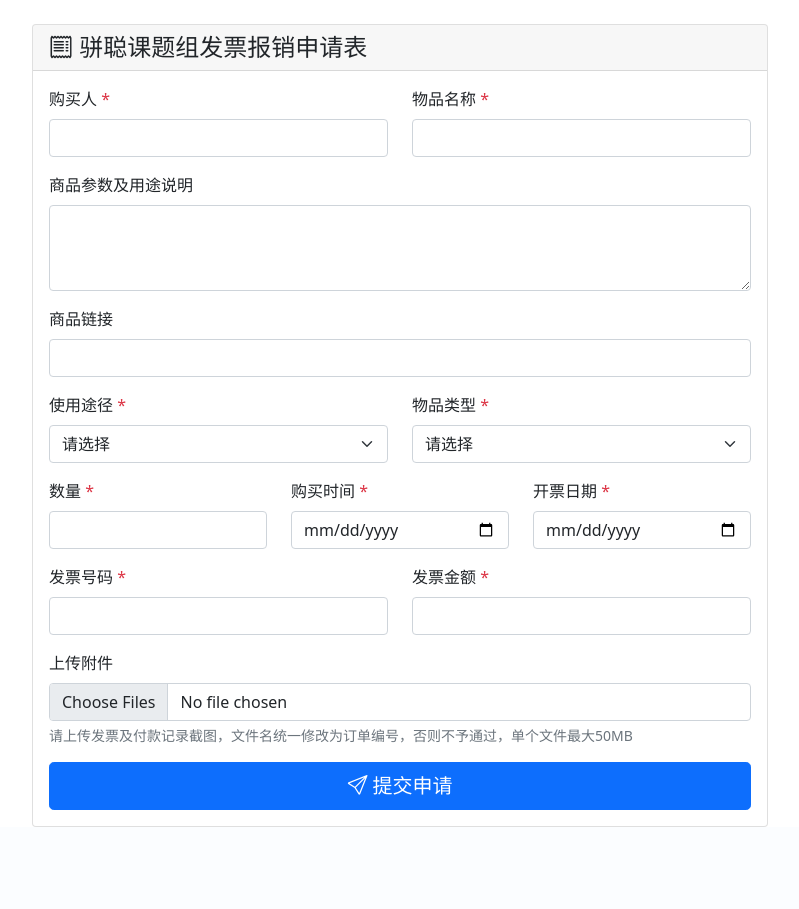
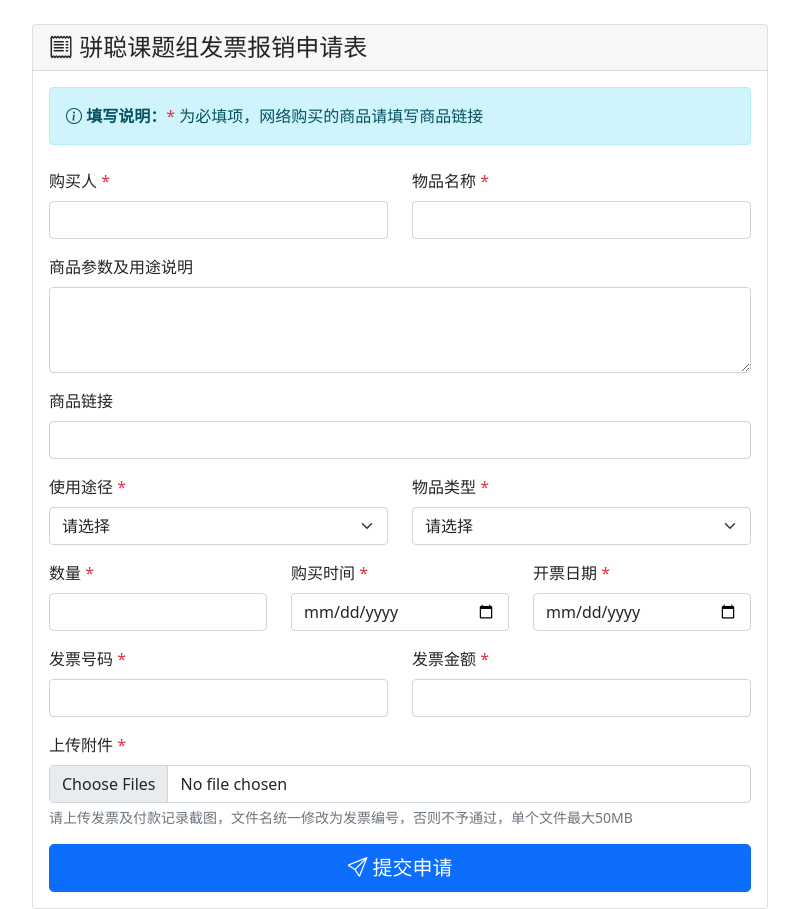
Before and after one commit to pianconglab/Invoice-Reimbursement-System, a Flask app: page / in a window 1280 px wide. Shown: the part 56-965 px from the top of the page, without its empty margins (240-1039 px from the left). Before the commit the page ends 883 px from the top, so only its background shows below. Run offline with Flask 3, Linux system fonts and the light colour scheme; some libraries are stand-ins or nearby versions.

Commit message:
更新.gitignore文件，新增对reimbursement.db和uploads/目录的忽略。同时在index.html中添加了填写说明和必填项标识，优化了上传附件的提示信息，提升用户体验。

```diff
--- a/templates/index.html
+++ b/templates/index.html
@@ -10,6 +10,10 @@
                 <h4 class="mb-0"><i class="bi bi-receipt"></i> 骈聪课题组发票报销申请表</h4>
             </div>
             <div class="card-body">
+                <div class="alert alert-info mb-4">
+                    <i class="bi bi-info-circle"></i>
+                    <strong>填写说明：</strong><span class="text-danger">*</span> 为必填项，网络购买的商品请填写商品链接
+                </div>
                 <form action="{{ url_for('submit_application') }}" method="post" enctype="multipart/form-data">
                     <div class="row">
                         <div class="col-md-6 mb-3">
@@ -83,10 +87,10 @@
                     </div>
 
                     <div class="mb-3">
-                        <label for="attachments" class="form-label">上传附件</label>
+                        <label for="attachments" class="form-label">上传附件 <span class="text-danger">*</span></label>
                         <input type="file" class="form-control" id="attachments" name="attachments" multiple
-                            accept=".pdf,.jpg,.jpeg,.png,.doc,.docx">
-                        <div class="form-text">请上传发票及付款记录截图，文件名统一修改为订单编号，否则不予通过，单个文件最大50MB</div>
+                            accept=".pdf,.jpg,.jpeg,.png,.doc,.docx" required>
+                        <div class="form-text">请上传发票及付款记录截图，文件名统一修改为发票编号，否则不予通过，单个文件最大50MB</div>
                     </div>
 
                     <div class="d-grid">
```
Also changed, not shown: 1 other file.
